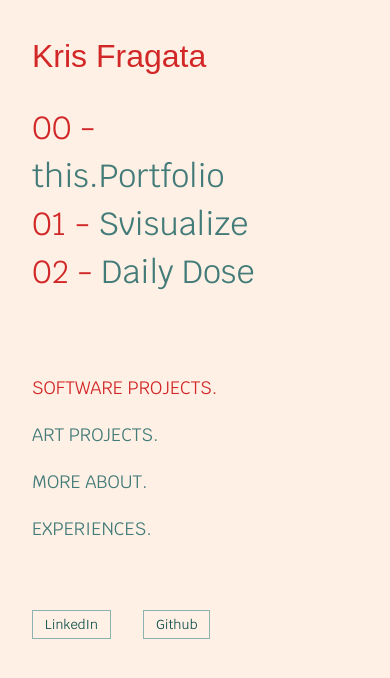
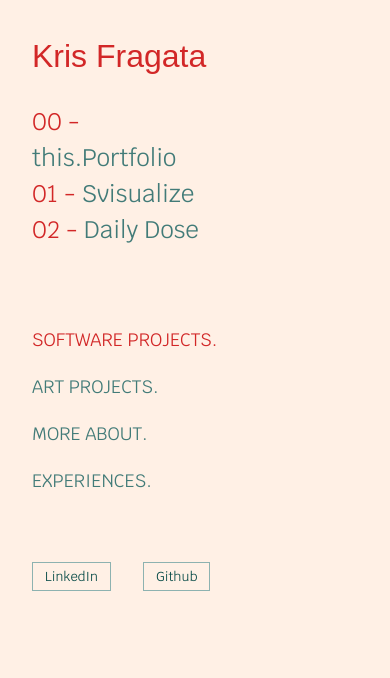
Before and after one commit to krisfragata/portfolio-2025, a Next.js app: page /software-projects in a window 390 px wide. Shown: the top 678 px of the page. Built offline with nearby package versions, Linux system fonts and the light colour scheme; a web font is replaced by a local one.

Commit message:
feat(css):optimize software page for mobile this commit adjusts the @media css property and tweaks classes pertaining to software projects page

```diff
--- a/src/app/globals.css
+++ b/src/app/globals.css
@@ -28,6 +28,8 @@ body {
   background-color: var(--background);
   color: var(--foreground);
   font-family: var(--font-krub), sans-serif;
+  margin: 0;
+  padding: 0;
 }
 
 /* nav bar styling */
@@ -38,8 +40,10 @@ body {
   display: flex;
   flex-direction: column;
   justify-content: start;
-  align-items: flex-end;
-  min-width: 30%;
+  align-items: end;
+  padding-left: 5rem;
+  /* max-width: 30%; */
+  min-width: fit-content;
   color: var(--text-main);
   order: 2;
   font-size: larger;
@@ -64,8 +68,9 @@ body {
 
 .home {
   display: flex;
-  margin: 7em;
+  margin: 5em;
   flex-direction: row;
+  min-width: min-content;
 }
 
 /* title styling  */
@@ -318,9 +323,18 @@ body {
 
 /* change order on small screens */
 @media (max-width: 768px) {
+  body {
+    margin: 0;
+    padding: 0;
+    width: fit-content;
+    max-width: fit-content;
+    overflow-x: hidden;
+  }
   .home {
     flex-direction: column;
     margin: 2em;
+    max-width: 100%;
+    overflow-x: hidden;
   }
   .left-header {
     padding: 0;
@@ -337,6 +351,8 @@ body {
   .sidemenu {
     align-items: start;
     font-size: large;
+    max-width: 80%;
+    padding-left: 0rem;
   }
   .footer {
     font-size: medium;
@@ -347,4 +363,44 @@ body {
   .left-footer-small {
     visibility: visible;
   }
+
+  /* styling for software projects page */
+  .software-projects-list-item {
+    font-size: x-large;
+  }
+  .image-modal {
+    width: fit-content;
+    min-width: fit-content;
+    min-height: fit-content;
+  }
+  .info-modal {
+    min-width: fit-content;
+    max-width: 90%;
+    top: 0rem;
+    left: 0rem;
+  }
+  .info-container {
+    flex-direction: column;
+  }
+  /* description of info modal */
+  .info-right {
+    /* border: 0.05em solid var(--primary-text);    */
+    min-width: 100%;
+    max-width: 100%;
+    margin: 1.5rem;
+    margin-right: 1.5rem;
+    padding: 1rem;
+    order: 1;
+  }
+  /* title section of info modal */
+  .info-left {
+    order: 2;
+    margin-bottom: 1rem;
+  }
+  .main-links {
+    margin-bottom: 1rem;
+  }
+  .title-section {
+    margin-bottom: 1rem;
+  }
 }
```
